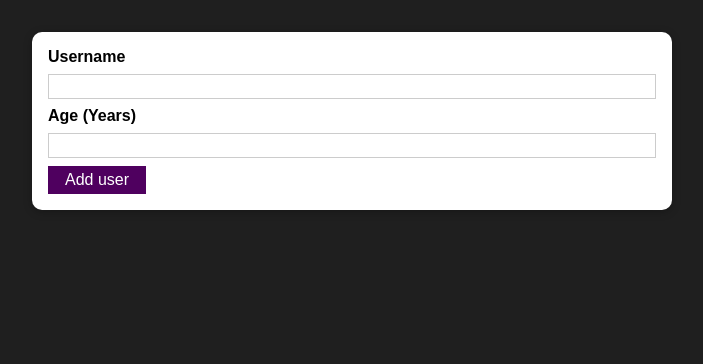
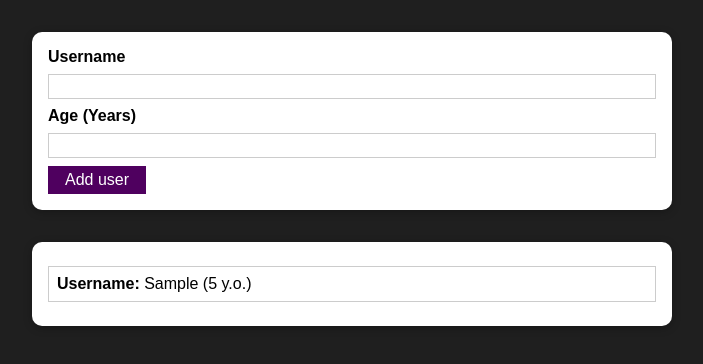
Before and after one commit to Cruelkid/usersApp, a React (Create React App) app: page / in a window 1280 px wide. Both pictures are taken after typing "Sample", "5" into the empty fields and a click on the button "Add user". Shown: the top 364 px of the page, without its empty margins (288-991 px from the left). Built offline with nearby package versions, Linux system fonts and the light colour scheme.

Commit message:
added users list component, functionality to add new users

```diff
--- a/src/App.js
+++ b/src/App.js
@@ -1,12 +1,28 @@
-import React from 'react';
-import AddUser from './components/Users/AddUser';
+import React, { useState } from "react";
+import AddUser from "./components/Users/AddUser";
+import UsersList from "./components/Users/UsersList";
 
 function App() {
-  return (
-    <div>
-        <AddUser />
-    </div>
-  );
+    const [usersList, setUsersList] = useState([]);
+
+    const addUserHandler = (userName, userAge) => {
+        const userData = {
+            id: Math.random().toString(),
+            username: userName,
+            userAge: userAge,
+        };
+
+        setUsersList((prevUsers) => {
+            return [...prevUsers, userData];
+        });
+    };
+
+    return (
+        <div>
+            <AddUser onAddUser={addUserHandler} />
+            <UsersList items={usersList} />
+        </div>
+    );
 }
 
 export default App;
--- a/src/components/Users/AddUser.js
+++ b/src/components/Users/AddUser.js
@@ -10,13 +10,18 @@ const AddUser = (props) => {
     const AddUserHandler = (e) => {
         e.preventDefault();
 
-        if (enteredUsername.trim().length === 0 || enteredAge.trim().length === 0) {
+        if (
+            enteredUsername.trim().length === 0 ||
+            enteredAge.trim().length === 0
+        ) {
             return;
         }
 
         if (+enteredAge < 1) {
             return;
         }
+
+        props.onAddUser(enteredUsername, enteredAge);
 
         setEnteredUsername("");
         setEnteredAge("");
@@ -31,6 +36,7 @@ const AddUser = (props) => {
     };
 
     return (
+        <div>
             <Card className={styles.input}>
                 <form onSubmit={AddUserHandler}>
                     <label htmlFor="username">Username</label>
@@ -50,6 +56,8 @@ const AddUser = (props) => {
                     <Button buttonType="submit">Add user</Button>
                 </form>
             </Card>
+            {/* <UsersList items={usersList} /> */}
+        </div>
     );
 };
 
--- /dev/null
+++ b/src/components/Users/UserRecord.js
@@ -0,0 +1,13 @@
+import React from "react";
+import styles from "../UI/Card.module.css";
+
+const UserRecord = (props) => {
+    return (
+            <li className={styles.userItem} key={props.id}>
+                <b>Username: </b>
+                {props.username} ({props.userAge} y.o.)
+            </li>
+    );
+};
+
+export default UserRecord;
--- /dev/null
+++ b/src/components/Users/UsersList.js
@@ -0,0 +1,30 @@
+import React from "react";
+import Card from "../UI/Card";
+import UserRecord from "./UserRecord";
+import styles from "./UsersList.module.css";
+
+const UsersList = (props) => {
+    if (props.items.length === 0) {
+        return (
+            <Card>
+                <h2>No users found.</h2>
+            </Card>
+        );
+    }
+
+    return (
+        <Card className={styles.users}>
+            <ul className={styles.usersList}>
+                {props.items.map((el) => (
+                    <UserRecord
+                        id={el.id}
+                        username={el.username}
+                        userAge={el.userAge}
+                    />
+                ))}
+            </ul>
+        </Card>
+    );
+};
+
+export default UsersList;
--- /dev/null
+++ b/src/components/Users/UsersList.module.css
@@ -0,0 +1,16 @@
+.users {
+    margin: 2rem auto;
+    width: 90%;
+    max-width: 40rem;
+}
+
+.users ul {
+    list-style: none;
+    padding: 1rem;
+}
+
+.users li {
+    border: 1px solid #ccc;
+    margin: 0.5rem 0;
+    padding: 0.5rem;
+}
```
Also changed, not shown: src/components/Users/UserRecord.module.css (added). Lines whose indentation alone changed are shown as unchanged.
